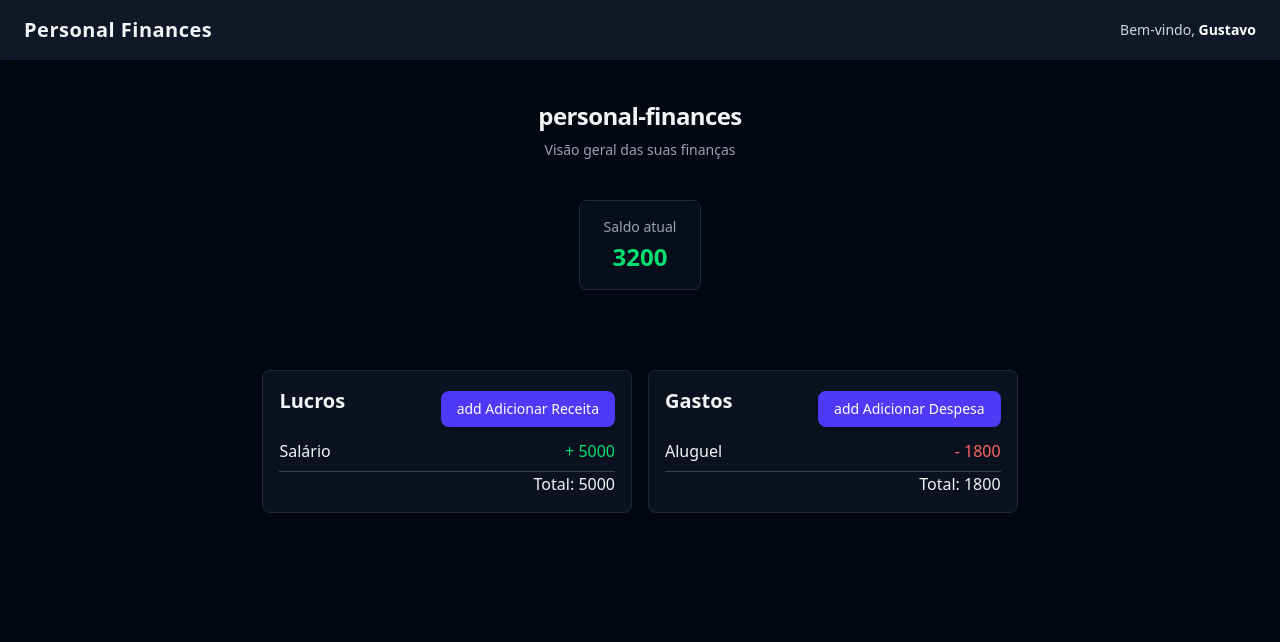
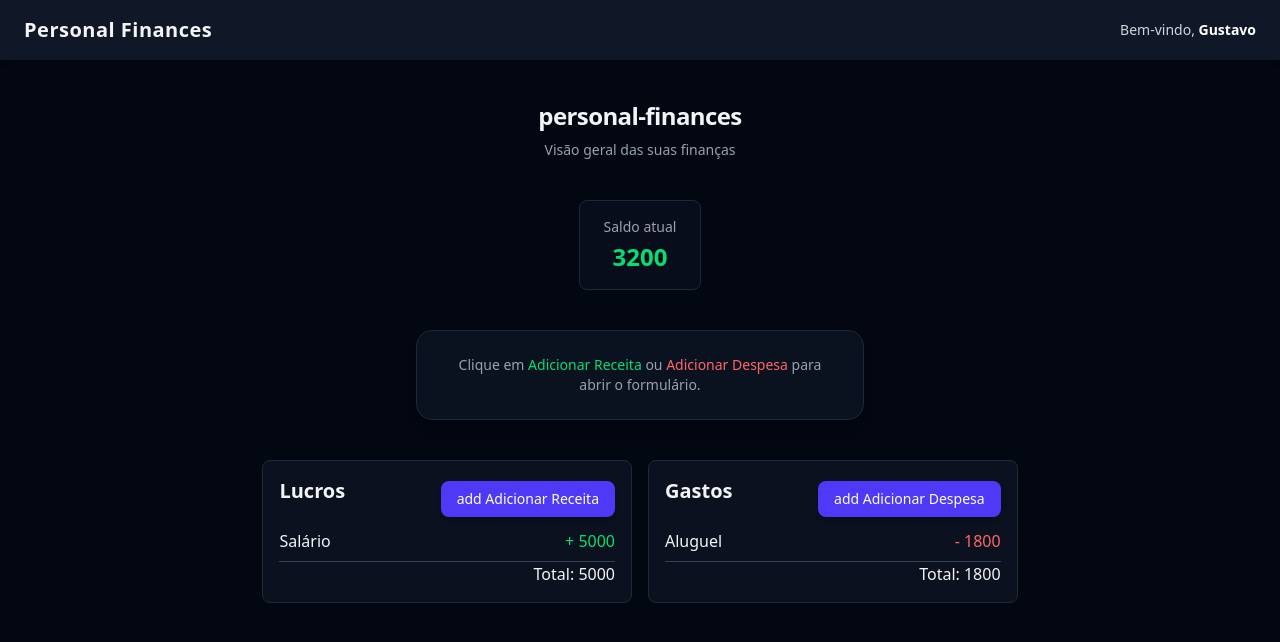
Before and after one commit to Gustavo-Vinicius-Santana/personal-finances, an Angular app: page / in a window 1280 px wide. Shown: the top 642 px of the page. Built offline with nearby package versions, Linux system fonts and the light colour scheme.

Commit message:
(feat): creating form and logic to show it

```diff
--- a/src/app/app.component.html
+++ b/src/app/app.component.html
@@ -30,13 +30,13 @@
 
       <div class="flex justify-center">
         @if (modal.activeForm() === 'income') {
-          <app-form-add />
+          <app-form-add [typeForm]="'income'" />
         }
         @if (modal.activeForm() === 'expense') {
-          <app-form-add />
+          <app-form-add [typeForm]="'expense'" />
         }
         @if (modal.activeForm() === null) {
-
+          <app-form-add [typeForm]="null" />
         }
       </div>
 
--- a/src/app/components/form-add/form-add.component.html
+++ b/src/app/components/form-add/form-add.component.html
@@ -1,3 +1,66 @@
-<div class="w-[100%] rounded-lg border border-gray-800 bg-gray-900/40 px-6 py-4 text-center">
-    <p>form-add works!</p>
+<div class="w-full max-w-md mx-auto rounded-2xl border border-gray-800 bg-gray-900/60 p-6 shadow-lg">
+
+  @if (typeForm() === null) {
+    <div class="flex flex-col items-center justify-center gap-2 text-gray-400">
+      <p class="text-sm text-center">
+        Clique em
+        <span class="text-green-400 font-medium"> Adicionar Receita </span>
+        ou
+        <span class="text-red-400 font-medium"> Adicionar Despesa </span>
+        para abrir o formulário.
+      </p>
+    </div>
+  }
+  @else {
+    <div class="flex flex-col gap-6">
+
+      <h2 class="text-lg font-semibold text-white text-center">
+        Novo {{ typeForm() }}
+      </h2>
+
+      <div class="flex flex-col gap-5">
+
+        <!-- Nome -->
+        <div class="flex flex-col gap-2">
+          <label class="text-sm font-medium text-gray-300">
+            Nome
+          </label>
+          <input
+            type="text"
+            placeholder="Ex: Aluguel, Salário, Mercado..."
+            class="rounded-xl bg-gray-800 border border-gray-700 px-4 py-2 text-white placeholder-gray-500
+                   focus:outline-none focus:ring-2 focus:ring-blue-500 focus:border-transparent transition"
+          />
+        </div>
+
+        <!-- Valor -->
+        <div class="flex flex-col gap-2">
+          <label class="text-sm font-medium text-gray-300">
+            Valor
+          </label>
+          <input
+            type="number"
+            placeholder="R$ 0,00"
+            class="rounded-xl bg-gray-800 border border-gray-700 px-4 py-2 text-white placeholder-gray-500
+                   focus:outline-none focus:ring-2 focus:ring-blue-500 focus:border-transparent transition"
+          />
+        </div>
+
+        <!-- Botão -->
+        <div class="flex justify-center pt-2">
+          <button
+            type="submit"
+            class="w-full rounded-xl bg-blue-600 hover:bg-blue-700 px-6 py-2 font-medium text-white
+                   transition active:scale-95"
+            (click)="onClose()"
+          >
+            Adicionar
+          </button>
+        </div>
+
+      </div>
+
+    </div>
+  }
+
 </div>
--- a/src/app/components/form-add/form-add.component.ts
+++ b/src/app/components/form-add/form-add.component.ts
@@ -1,4 +1,5 @@
-import { Component } from '@angular/core';
+import { Component, inject, input, output } from '@angular/core';
+import { FormModalService } from '../../services/form-modal.service';
 
 @Component({
   selector: 'app-form-add',
@@ -7,5 +8,11 @@ import { Component } from '@angular/core';
   styleUrl: './form-add.component.scss'
 })
 export class FormAddComponent {
+  typeForm = input.required<string | null>();
 
+  modal = inject(FormModalService);
+
+  onClose() {
+    this.modal.close();
+  }
 }
```
